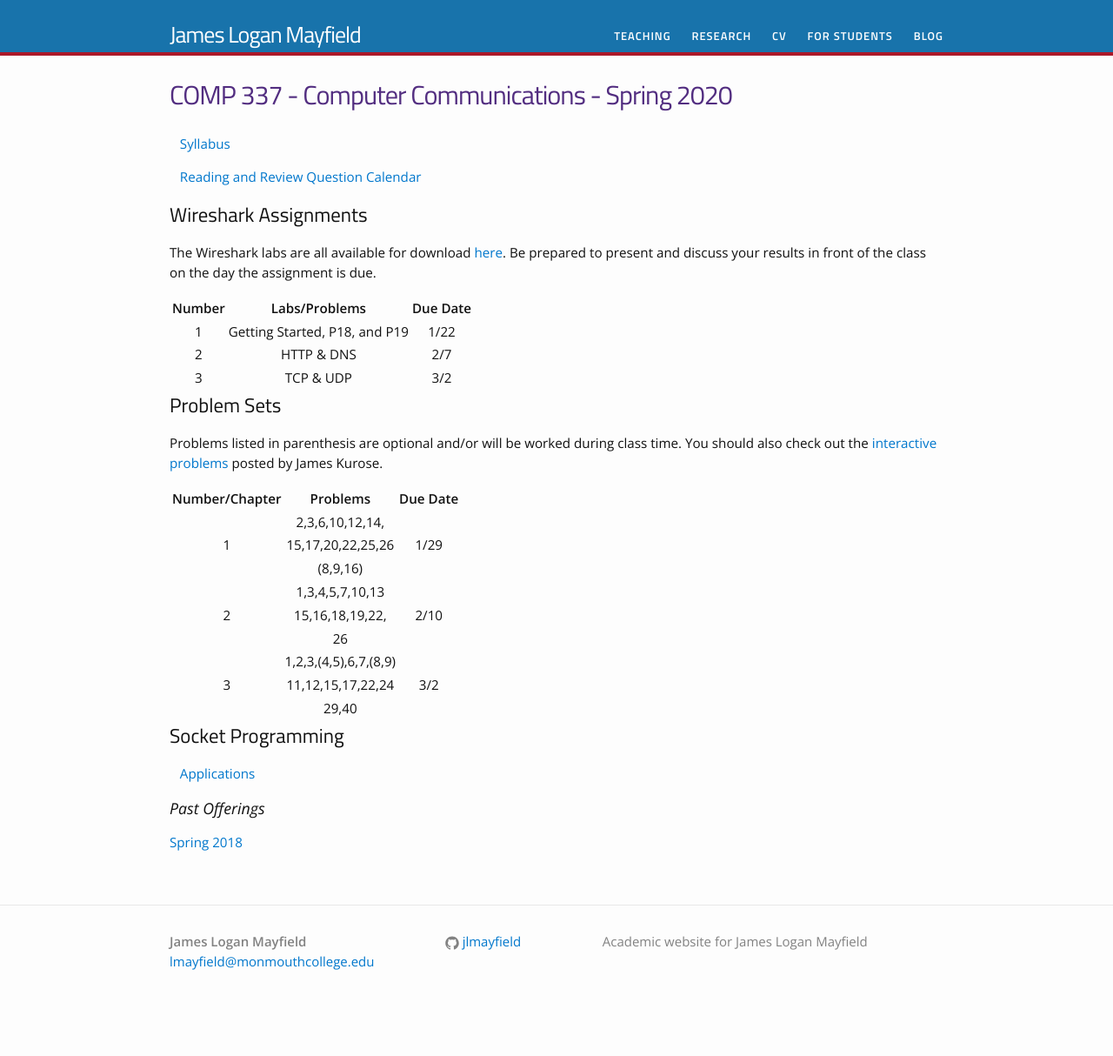
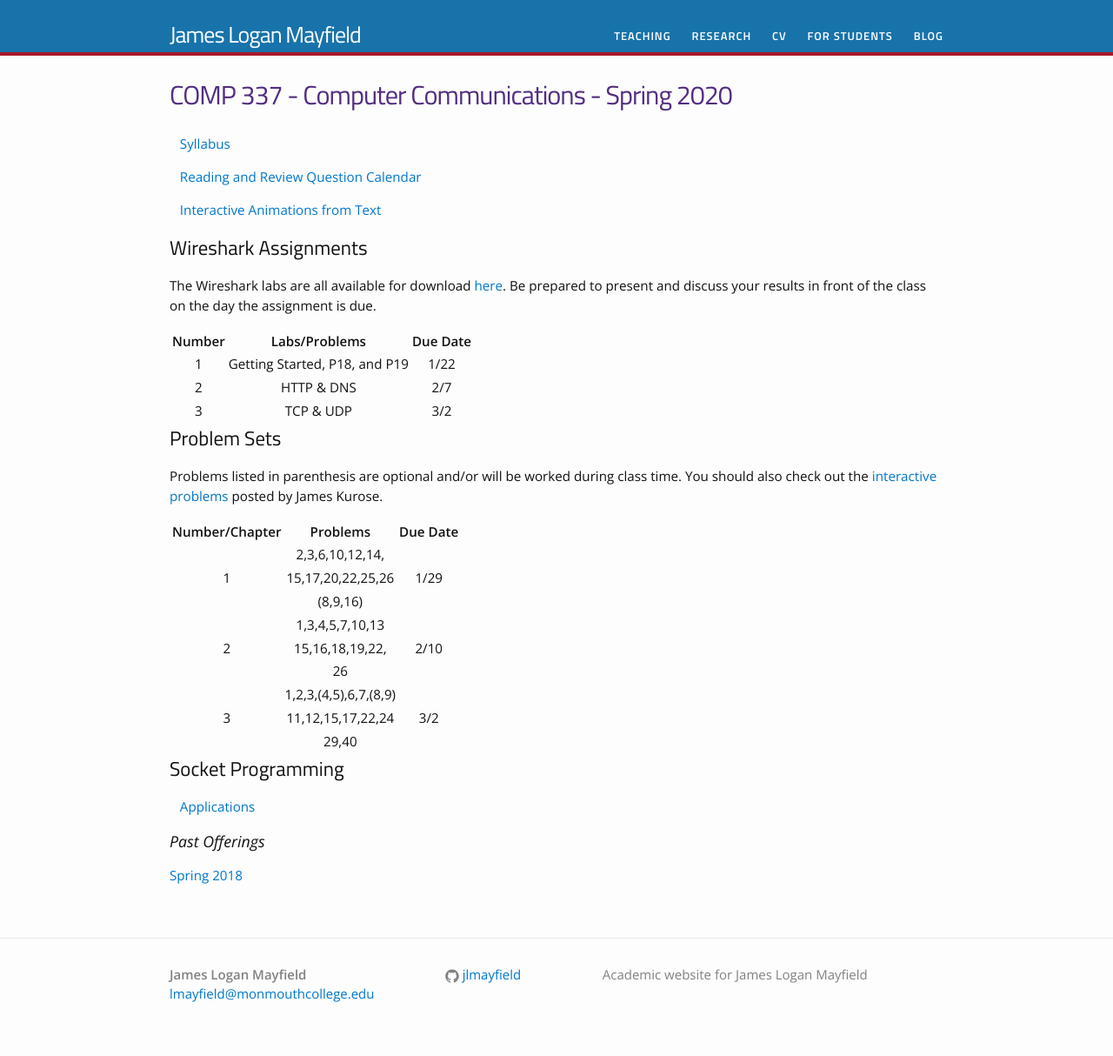
Before and after one commit to jlmayfield/jlmayfield.github.io, a Jekyll site: the page built from teaching/comp337.md, in a window 1280 px wide. Shown: the whole page at 87% size. Built offline with Jekyll 4.4.1, drawn with Linux system fonts in a browser that asks for light colours; before the commit the page ends 1176 px from its top, so only the background shows below that.

Commit message:
c337. added link to authors animations.

```diff
--- a/teaching/comp337.md
+++ b/teaching/comp337.md
@@ -7,6 +7,8 @@ permalink: /teaching/COMP337/
 &nbsp;&nbsp;&nbsp;[Syllabus](/teaching/COMP337/comp337-syllabus.pdf)
 
 &nbsp;&nbsp;&nbsp;[Reading and Review Question Calendar](/teaching/COMP337/reading/)
+
+&nbsp;&nbsp;&nbsp;[Interactive Animations from Text](https://wps.pearsoned.com/ecs_kurose_compnetw_6/216/55463/14198702.cw/index.html)
 
 ## Wireshark Assignments
 
```
